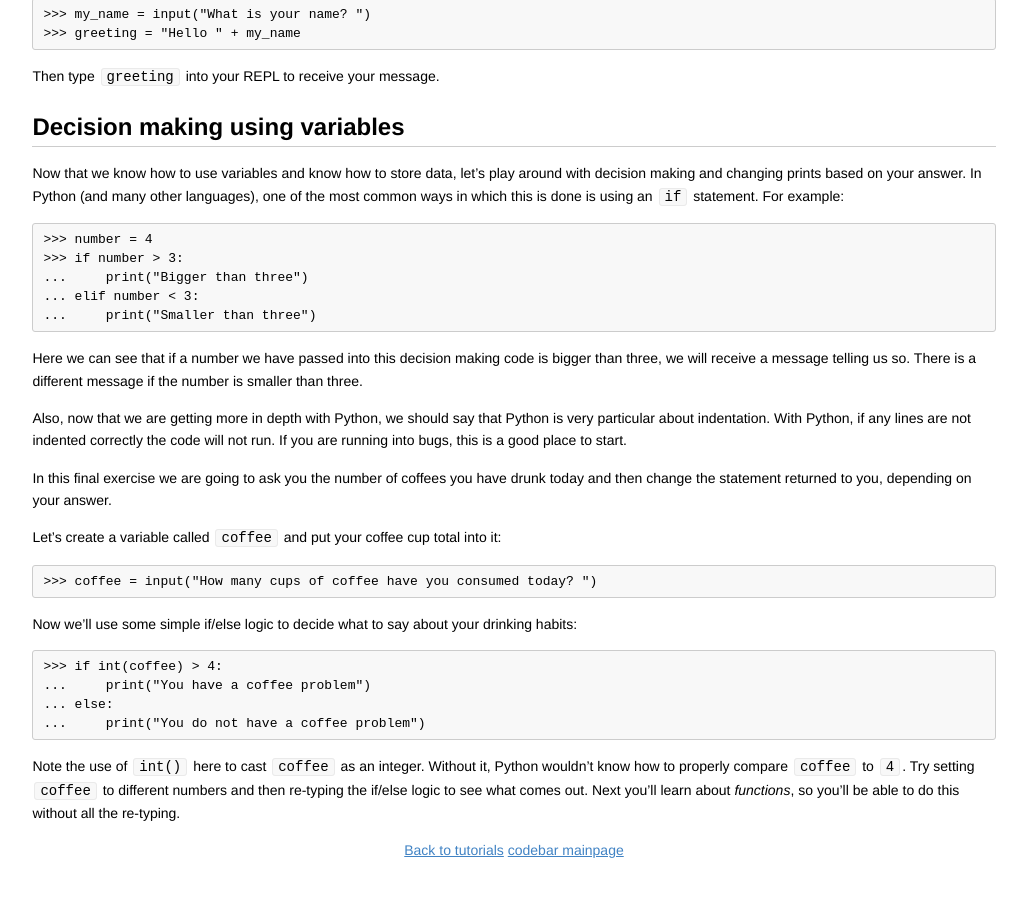
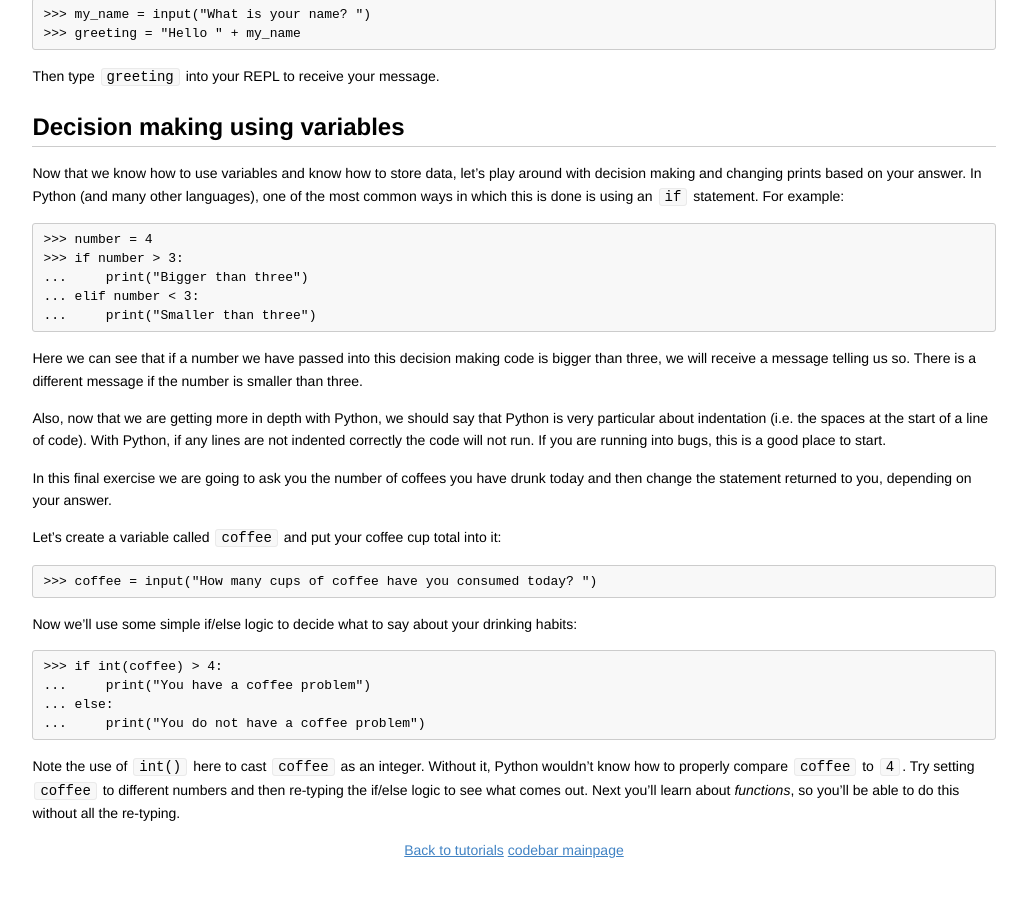
Before and after one commit to codebar/tutorials, a Jekyll site: the page built from python/lesson2/tutorial.md, in a window 1280 px wide and 900 px high, scrolled down 2476 px. Shown: the top 897 px of the window, without its empty margins (126-1153 px from the left). Built offline with Jekyll 4.4.1, drawn with Linux system fonts in a browser that asks for light colours.

Commit message:
Clarification on indentation
This was a bit confusing to a student, though mainly because of
the bug fixed in the previous commit.

```diff
--- a/python/lesson2/tutorial.md
+++ b/python/lesson2/tutorial.md
@@ -158,9 +158,9 @@ is bigger than three, we will receive a message telling us so. There is a
 different message if the number is smaller than three.
 
 Also, now that we are getting more in depth with Python, we should say that
-Python is very particular about indentation. With Python, if any lines are not
-indented correctly the code will not run. If you are running into bugs, this
-is a good place to start.
+Python is very particular about indentation (i.e. the spaces at the start of a
+line of code). With Python, if any lines are not indented correctly the code
+will not run. If you are running into bugs, this is a good place to start.
 
 In this final exercise we are going to ask you the number of coffees you have
 drunk today and then change the statement returned to you, depending on your
```
